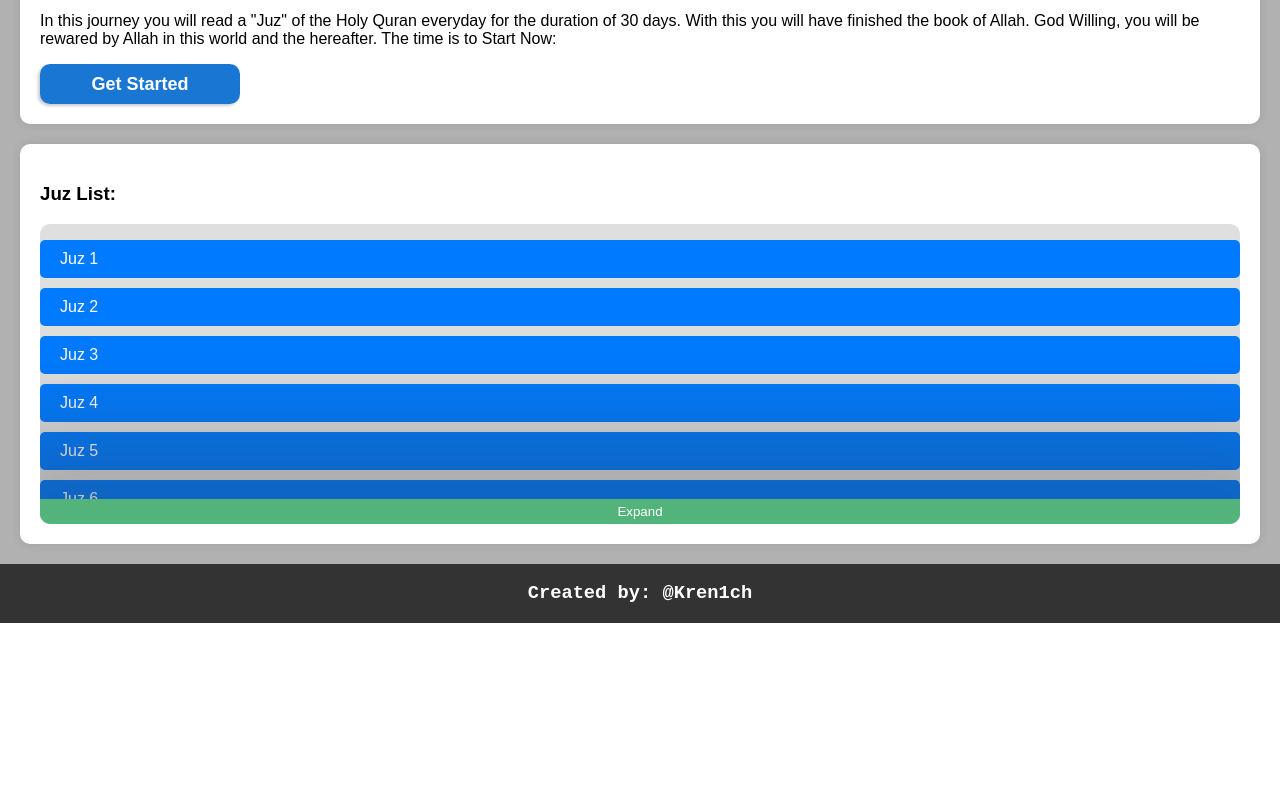
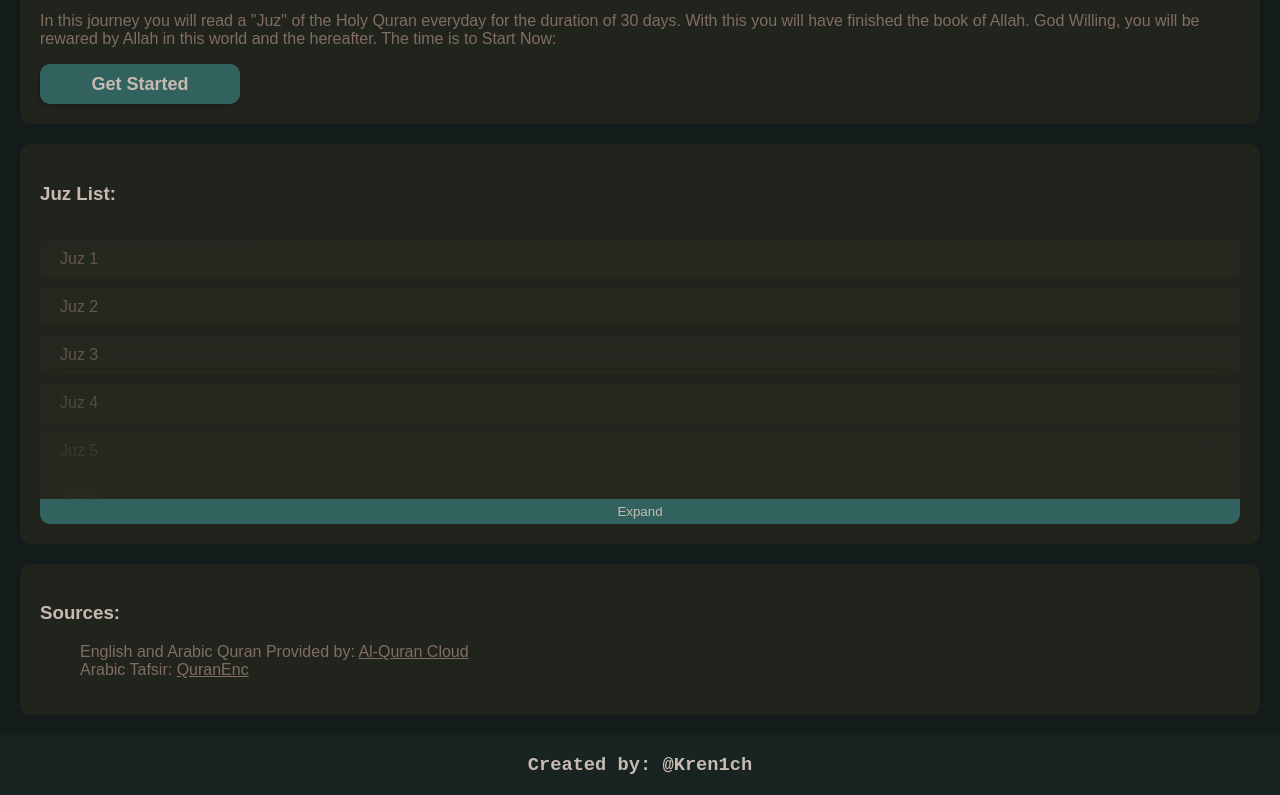
Before and after one commit to Krenich09/read-quran, a website: page public/index.html in a window 1280 px wide. Shown: the part 259-1054 px from the top of the page. Before the commit the page ends 882 px from the top, so only its background shows below. Drawn offline with Linux system fonts and the light colour scheme.

Commit message:
color changes

```diff
--- a/public/home.css
+++ b/public/home.css
@@ -1,3 +1,17 @@
+:root {
+    --main: #C98B29;
+    --bg1: #151D1C;
+    --bg2: #192322;
+    --bg3: #272A21;
+    --bg4: #21241C;
+    --text1: #31625E;
+    --text1rgba: 49, 98, 94;
+    --text2: #5CA356;
+    --textwhite: #C7BAB2;
+    --textwhite2: #806D62;
+}
+
+
 body {
     min-height: 100vh;
     display: flex;
@@ -15,12 +29,12 @@ header {
     left: 0;
     top: 0;
     width: 100%;
-    background-color: #333;
-    color: white;
+    background-color: var(--bg2);
+    color: var(--main);
     text-align: center;
 }
 main {
-    background-color:#33333361;
+    background-color:var(--bg1);
     padding: 20px;
     padding-top: 0;
     flex-grow: 1;
@@ -28,26 +42,43 @@ main {
 footer {
     margin-top: auto;
     width: 100%;
-    background-color: #333;
-    color: white;
+    background-color: var(--bg2);
+    color: var(--textwhite);
     text-align: center;
 }
 
 
 .content-2
 {
-    background-color: #fff;
+    background-color: var(--bg4);
+    margin-top: 20px;
+    border-radius: 10px;
+    box-shadow: 0 0 10px rgba(0, 0, 0, 0.1);
+    padding: 20px;
+}
+.content-3
+{
+    background-color: var(--bg4);
     margin-top: 20px;
     border-radius: 10px;
     box-shadow: 0 0 10px rgba(0, 0, 0, 0.1);
     padding: 20px;
 }
 .content-1 {
-    background-color: #ffffff;
+    background-color: var(--bg4);
     margin-top: 10%;
     border-radius: 10px;
     box-shadow: 0 0 10px rgba(0, 0, 0, 0.1);
     padding: 20px;
+    color: var(--textwhite);
+}
+#startPar
+{
+    color: var(--textwhite2);
+}
+.SectionTitle
+{
+    color: var(--textwhite)
 }
 
 
@@ -63,16 +94,19 @@ footer {
 
 .juz-list li a {
     display: block;
-    background-color: #007bff;
-    color: #fff;
+    background-color: var(--bg3);
+    color: var(--textwhite2);
     text-decoration: none;
     padding: 10px 20px;
+    opacity: 0.7;
     border-radius: 5px;
     transition: background-color 0.1s ease;
 }
 
 .juz-list li a:hover {
-    background-color: #0056b3;
+    color: var(--textwhite);
+    background-color: var(--bg3);
+    opacity: 1;
 }
 
 
@@ -82,7 +116,7 @@ footer {
     justify-content: center;
     line-height: 1;
     text-decoration: none;
-    color: #ffffff;
+    color: var(--textwhite);
     font-size: 18px;
     border-radius: 10px;
     width: 200px;
@@ -90,7 +124,7 @@ footer {
     font-weight: bold;
     transition: 0.3s;
     box-shadow: -2px 2px 3px 0px rgba(0, 0, 0, 0.2);
-    background-color: #1976d2;
+    background-color: var(--text1);
 }
 
 .original-button:hover {
@@ -104,7 +138,7 @@ footer {
     overflow: hidden;
     border-radius: 10px;
     position: relative;
-    background-color: #dfdfdf;
+    background-color: var(--bg4);
 }
 
 .juz-list-container.expanded {
@@ -115,17 +149,21 @@ footer {
     width: 100%;
     position:absolute;
     bottom: 0;
-    background-color: #52b47b;
-    color: white;
+    background-color: var(--text1);
+    color: var(--textwhite);
     border: none;
     padding: 5px 10px;
     cursor: pointer;
 }
 
 .dropdown-button:hover {
-    background-color: rgb(15, 98, 77);
+    opacity: 0.95;
+    color: white;
 }
-
+.smallText
+{
+    color: var(--textwhite2);
+}
 /* FONTS */
 
 
--- a/public/home.js
+++ b/public/home.js
@@ -2,7 +2,7 @@ document.addEventListener('DOMContentLoaded', function () {
 
     const juzListContainer = document.querySelector('.juz-list-container');
     const dropdownButton = document.querySelector('.dropdown-button');
-    dropdownButton.style["boxShadow"] = "0px 0px 100px 70px #33333555";
+    dropdownButton.style["boxShadow"] = "0px 0px 100px 70px var(--bg3)";
 
     dropdownButton.addEventListener('click', function () {
         juzListContainer.classList.toggle('expanded');
@@ -11,7 +11,7 @@ document.addEventListener('DOMContentLoaded', function () {
             dropdownButton.style["boxShadow"] = "";
         } else {
             dropdownButton.textContent = 'Expand';
-            dropdownButton.style["boxShadow"] = "0px 0px 100px 70px #33333555";
+            dropdownButton.style["boxShadow"] = "0px 0px 100px 70px var(--bg3)";
 
         }
     });
--- a/public/index.html
+++ b/public/index.html
@@ -17,13 +17,13 @@
         <div id="content" class="font-recursive">
             <section class="content-1">
                 <h2>Start the Journey:</h2>
-                <p>
+                <p id="startPar">
                     In this journey you will read a "Juz" of the Holy Quran everyday for the duration of 30 days. With this you will have finished the book of Allah. God Willing, you will be rewared by Allah in this world and the hereafter. The time is to Start Now:
                 </p>
                 <a href="/1" class="original-button">Get Started</a>
             </section>
             <section class="content-2">
-                <h3>Juz List:</h3>
+                <h3 class="SectionTitle">Juz List:</h3>
                 <div class="juz-list-container">
                     <ul class="juz-list">
                         <li><a href="/1">Juz 1</a></li>
@@ -60,6 +60,14 @@
                     <button class="dropdown-button">Expand</button>
                 </div>
             </section>
+            <section class="content-3">
+                <h3 class="SectionTitle">Sources:</h3>
+                <ul>
+                    <span class="smallText">English and Arabic Quran Provided by: <a class="smallText" target="_blank" rel="noopener noreferrer" href="https://alquran.cloud/">Al-Quran Cloud</a></span>
+                    <br>
+                    <span class="smallText">Arabic Tafsir: <a class="smallText" target="_blank" rel="noopener noreferrer" href="https://quranenc.com/en/home">QuranEnc</a></span>
+                </ul>
+            </section>
         </div>
     </main>
 
--- a/public/styles.css
+++ b/public/styles.css
@@ -3,17 +3,24 @@
     --min-font-size: 2px;
     --max-font-size: 3px;
 
-    --main_bg: #3b4f46;
-    --second_bg: #ECECEC;
-    --third_bg: #F1FFFA;
 
+    --main: #C98B29;
+    --bg1: #151D1C;
+    --bg2: #192322;
+    --bg3: #272A21;
+    --bg4: #21241C;
+    --text1: #31625E;
+    --text1rgba: 49, 98, 94;
+    --text2: #5CA356;
+    --textwhite: #C7BAB2;
+    --textwhite2: #806D62;
+}
 
-}
 body
 {
     min-height: 100vh;
     margin: 0;
-    background-color: var(--main_bg);
+    background-color: var(--bg1);
 }
 
 .content {
@@ -21,7 +28,8 @@ body
     padding: 30px;
     width: 55%;
     border-radius: 7px;
-    background-color: var(--third_bg);
+    background-color: var(--bg2);
+    color: var(--textwhite);
     display: flex;
     flex-direction: column; /* Align content vertically */
     justify-content: center; /* Center content horizontally */
@@ -31,6 +39,7 @@ body
 {
     display: flex;
     justify-content: center;
+    color: var(--text2);
 }
 
 .arabic-text
@@ -43,7 +52,7 @@ body
 }
 .arabic-text:hover
 {
-    color: #890808;
+    color: var(--text2);
 }
 
 
@@ -52,7 +61,10 @@ body
     align-items: center;
     text-align: center;
 }
-
+.bismilah
+{
+    color: var(--text1) !important;
+}
 *
 {
     font-size: 35px;
@@ -64,7 +76,10 @@ h2
 .number
 {
     margin: 7px;
+    font-family:'Franklin Gothic Medium', 'Arial Narrow', Arial, sans-serif;
+    color: var(--text1);
 }
+
 
 *
 {
@@ -75,6 +90,7 @@ h2
 #translation-en {
     margin: 0;
     font-size: 20px;
+    color: var(--textwhite2);
 }
 .left-menu
 {
@@ -82,7 +98,7 @@ h2
     margin: 0;
     border-radius: 10px;
     padding: 18px;
-    background-color: var(--third_bg);
+    background-color: var(--bg4);
     left: 7.5px;
     width: calc(22.5% - 15px);
     height: 60px ;
@@ -93,7 +109,7 @@ h2
     margin: 0;
     border-radius: 10px;
     padding: 18px;
-    background-color: var(--third_bg);
+    background-color: var(--bg4);
     right: 7.5px;
     width: calc(22.5% - 15px);
     height: 60px ;
@@ -104,7 +120,7 @@ h2
     margin: 0;
     border-radius: 10px;
     padding: 18px;
-    background-color: var(--third_bg);
+    background-color: var(--bg3);
     left: 7.5px;
     margin-top: 70px;
     width: calc(22.5% - 15px);
@@ -117,6 +133,7 @@ h2
     font-style: normal;
     /* Adjust the formula below to suit your specific needs */
     font-size: 20px;
+    color: var(--textwhite2);
 }
 
 .translation-content-right
@@ -125,7 +142,7 @@ h2
     margin: 0;
     border-radius: 10px;
     padding: 18px;
-    background-color: var(--third_bg);
+    background-color: var(--bg3);
     right: 7.5px;
     margin-top: 70px;
     width: calc(22.5% - 15px);
@@ -152,6 +169,13 @@ h2
     font-weight: 400;
     font-style: normal;
 }
+@supports not (-webkit-text-fill-color: initial) {
+/* Change the color of all text, including diacritics */
+    .font-amiri-quran-regular {
+        color: var(--main);
+    }
+}
+
 .font-amiri-quran-regular {
     font-family: "Amiri Quran", serif;
     font-weight: 400;
--- a/server.js
+++ b/server.js
@@ -53,6 +53,7 @@ function renderJuzTemplate(juzData) {
         <link rel="stylesheet" href="/styles.css">
         <body>
         <div class="left-menu">
+
         </div>
         <div class="translation-content-left">
             <p id="translation-en" class="font-reddit-mono"></p>
@@ -80,7 +81,7 @@ function renderJuzTemplate(juzData) {
             {
                 if (ayah.numberInSurah === 1) { // Add Bismillah and Surah name for the first ayah of each surah
                     htmlContent += `<h2 class="title">${ayah.surah.name}</h2>`;
-                    htmlContent += `<span class="title font-reem-kufi">بِسْمِ اللَّهِ الرَّحْمَٰنِ الرَّحِيمِ </span>`;
+                    htmlContent += `<span class="bismilah title font-reem-kufi">بِسْمِ اللَّهِ الرَّحْمَٰنِ الرَّحِيمِ </span>`;
                 }
                 if(ayah.numberInSurah == 1)
                 {
```
